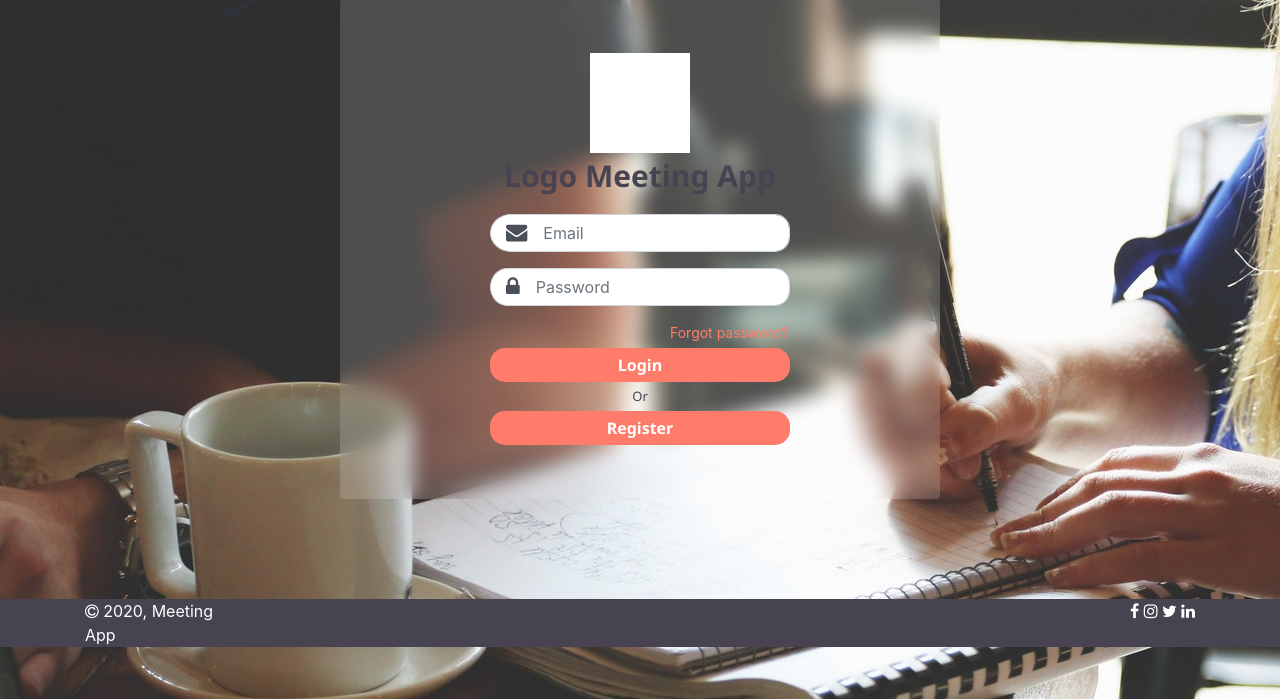
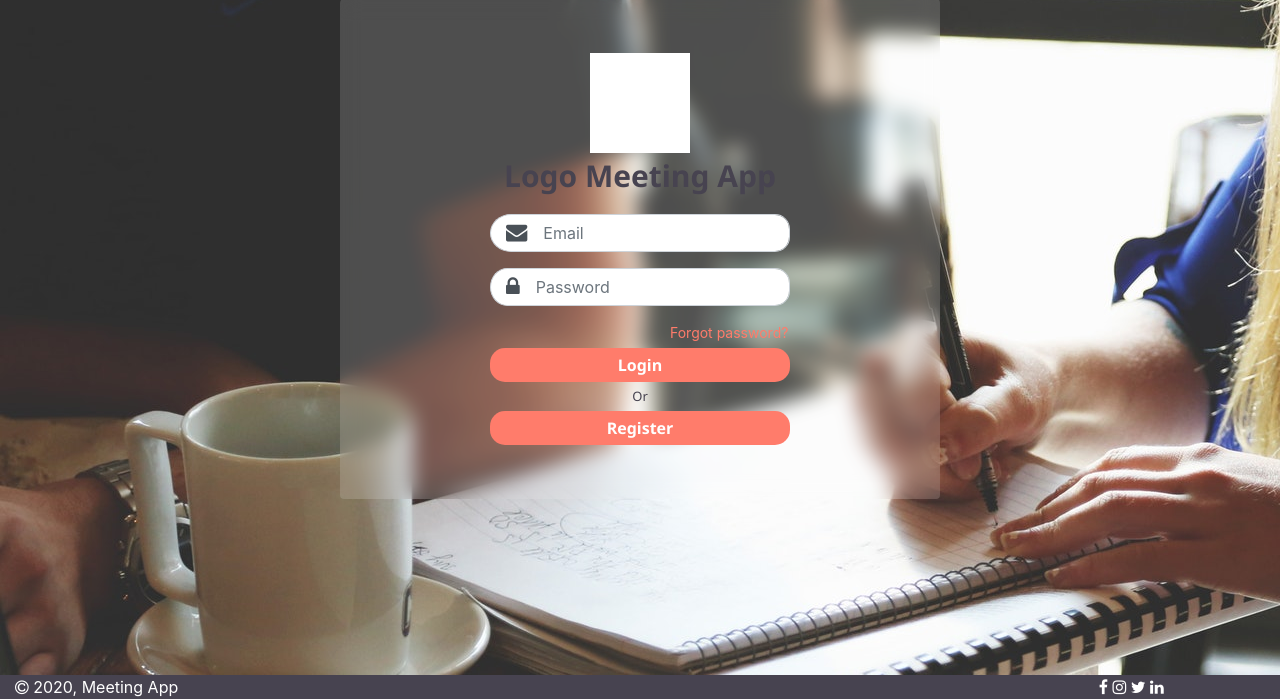
Before and after one commit to ShehriyarShariq/MeetBot, a Django app: page /login/ in a window 1280 px wide. Shown: the part 101-800 px from the top of the page. Run offline with Django 3.2, Linux system fonts and the light colour scheme; some libraries are stand-ins or nearby versions.

Commit message:
Fixed MeetingSetterWebApp Login Layout

```diff
--- a/MeetingSetterWebApp/templates/login.html
+++ b/MeetingSetterWebApp/templates/login.html
@@ -76,13 +76,15 @@
 
     <footer>
         <div class="container">
-            <div class="row">
-                <div id="copyright-icon" class="col-sm-2">
-                    <span> <i class="fa fa-copyright"></i class="fa fa-copyright"> 2020, Meeting App</span>
+            <div class="row fixed-bottom" style="background-color: #474350;">
+                <div class="col-sm-9">
+                    <div id="copyright-icon" class="col-sm-12">
+                        <span> <i class="fa fa-copyright"></i> 2020, Meeting App</span>
+                    </div>
                 </div>
-                <div class="col-sm-8"></div>
-                <div class="col-sm-2">
-                    <div id="social-icons" class="text-center">
+
+                <div class="col-sm-3 justify-content-center">
+                    <div id="social-icons" class="col-12 text-center">
                         <a href="#"><i class="fa fa-facebook"></i></a>
                         <a href="#"><i class="fa fa-instagram"></i></a>
                         <a href="#"><i class="fa fa-twitter"></i></a>
```
Also changed, not shown: DBKey/meetingsetter-9605e-firebase-adminsdk-yd4bp-b3da424d05.json (deleted, +0 -12 lines), MeetingSetterWebApp/templates/signup.html (+8 -6 lines), 2 other files.
